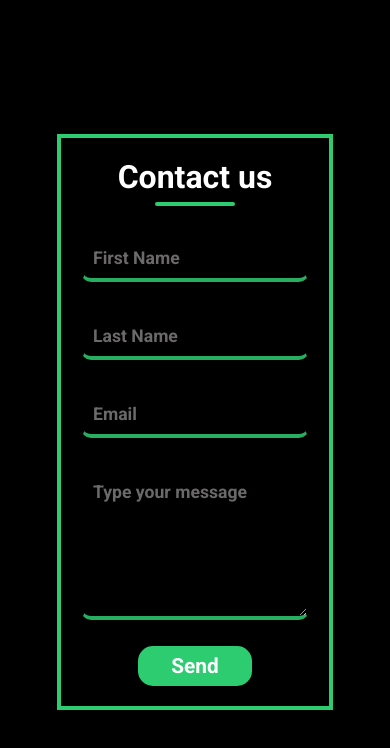
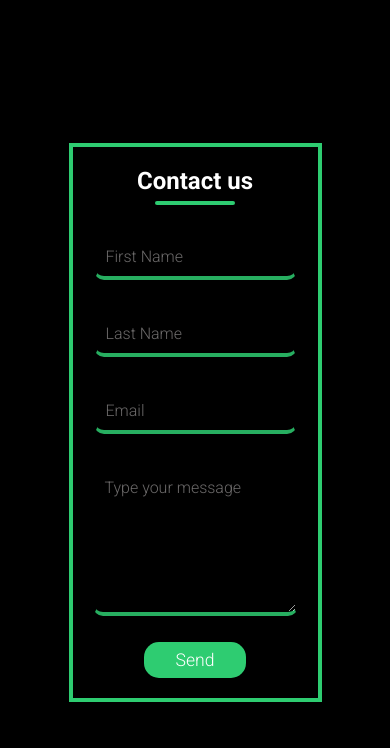
Before and after one commit to miltonnhavene/contact-form, a plain HTML site: page index.html in a window 390 px wide. Drawn offline with Linux system fonts and the light colour scheme.

Commit message:
update css

```diff
--- a/css/style.css
+++ b/css/style.css
@@ -111,12 +111,18 @@ h2::after{
         width: auto;
         margin-top: 10px;
         padding: 10px;
-        font-weight: 600;
+        font-weight: 300;
+        font-size: 1rem;
+    }
+
+    h2{
+        font-size: 1.5rem;
     }
 
     .btn{
         width: 50%;
-        font-weight: 600;
+        font-size: 1.1rem;
+        font-weight: 300;
     }
 }
 
```
